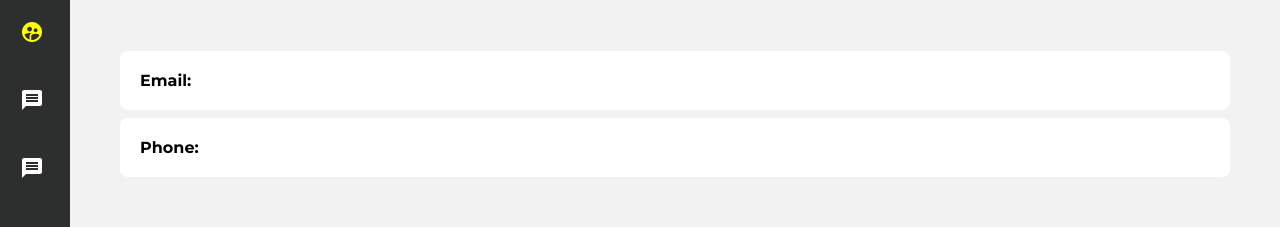
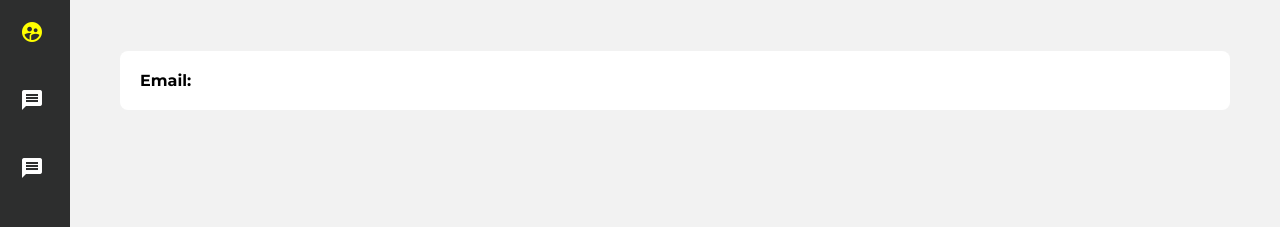
Before and after one commit to RX7RUSS/user-list, an Angular app: page /details/1 in a window 1280 px wide. Shown: the top 227 px of the page. Built offline with nearby package versions, Linux system fonts and the light colour scheme; no server answers.

Commit message:
Text Change

```diff
--- a/src/app/details/details.component.html
+++ b/src/app/details/details.component.html
@@ -4,6 +4,5 @@
 <div>
 	<ul>
 	  <li><strong>Email:</strong> {{ user$.email }}</li>
-	  <li><strong>Phone:</strong> {{ user$.phone }}</li>
 	</ul>
 </div>
```
